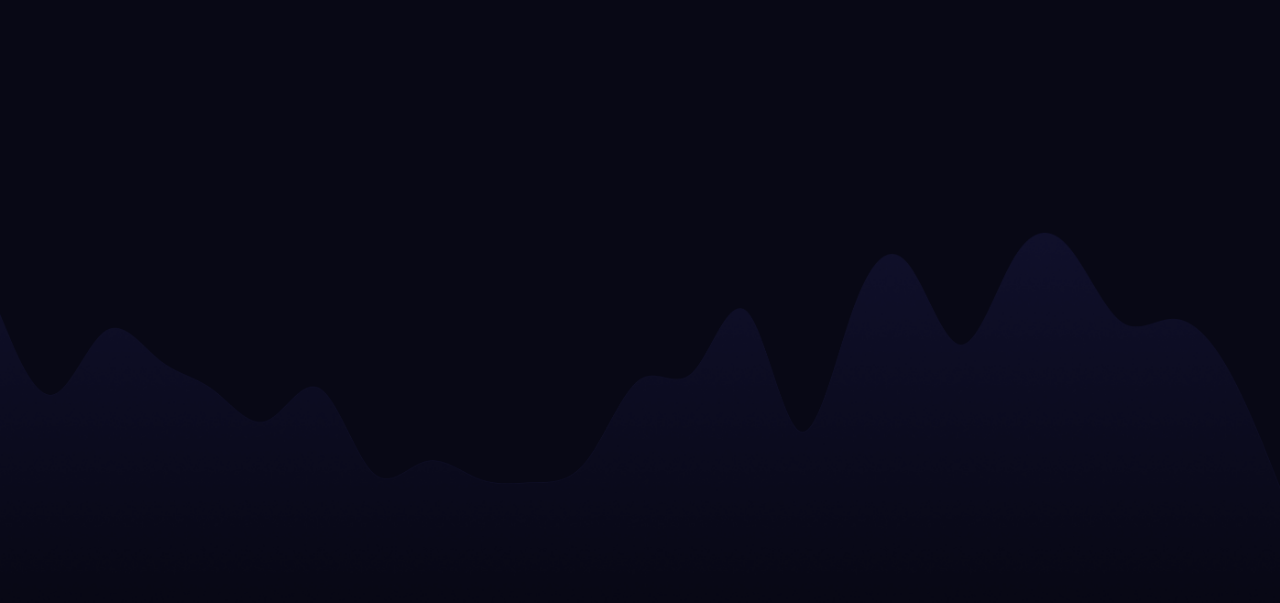
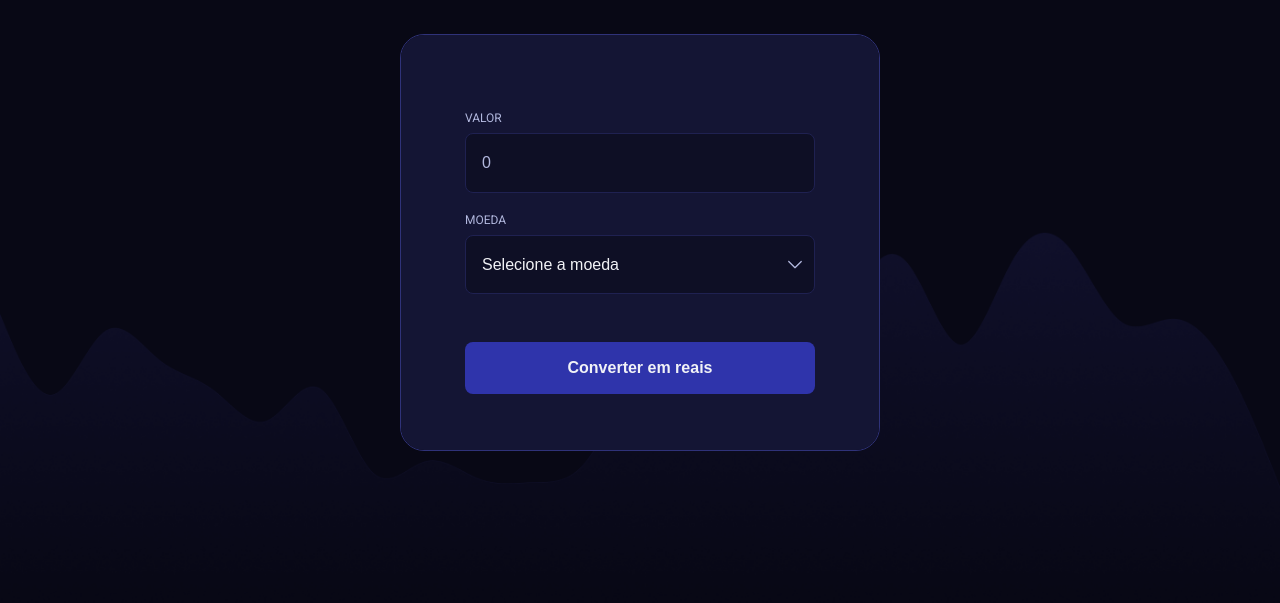
Before and after one commit to HeitorDeLimma/projeto-convert, a plain HTML site: page index.html in a window 1280 px wide. Shown: the part 197-800 px from the top of the page. Drawn offline with Linux system fonts and the light colour scheme.

Commit message:
Finalizando css

```diff
--- a/index.html
+++ b/index.html
@@ -13,8 +13,9 @@
 
   <link href="https://fonts.googleapis.com/css2?family=IBM+Plex+Mono&family=Roboto:wght@400;500;700&display=swap"
     rel="stylesheet"
-  />
+    />
 </head>
+
 <body>
   <img src="./assets/logo.svg" alt="Convert logo">
 
@@ -23,7 +24,7 @@
       <label for="amount">valor</label>
       <input type="text" name="amount" id="amount" placeholder="0" required>
 
-      <label for="">moeda</label>
+      <label for="currency">moeda</label>
       <select name="currency" id="currency">
         <option value="" disabled selected hidden>Selecione a moeda</option>
         <option value="USD">Dólar Americano</option>
--- a/style.css
+++ b/style.css
@@ -9,10 +9,145 @@
   font-size: 16px;
 }
 
+::-webkit-scrollbar {
+  width: 8px;
+}
+
+::-webkit-scrollbar-track {
+  background-color: #1f2151;
+}
+
+::-webkit-scrollbar-thumb {
+  background-color: #2f3279;
+}
+
 body {
   width: 100%;
   height: 100vh;
 
   background-image: url(./assets/bg.png);
   background-size: contain;
+
+  display: flex;
+  align-items: center;
+  justify-content: center;
+  flex-direction: column;
+
+  gap: 3.12rem;
+
+  color: #f1f2f6;
 }
+
+main {
+  width: 480px;
+  border-radius: 1.5rem;
+
+  border: 1px solid #2f3279;
+  overflow-y: hidden;
+}
+
+form {
+  background-color: #141534;
+
+  display: flex;
+  flex-direction: column;
+
+  padding: 3.5rem 4rem;
+}
+
+label {
+  font-size: 0.75rem;
+  color: #b2b8de;
+  text-transform: uppercase;
+  margin-bottom: .5rem;
+  margin-top: 1.25rem;
+}
+
+input, select {
+  outline: 0;
+
+  color: #f1f2f6;
+  border: 1px solid #1f2151;
+  border-radius: .5rem;
+
+  background-color: #0e0f25;
+  padding: 1.25rem 1rem;
+
+  font-size: 1rem;
+}
+
+select {
+  -moz-appearance: none;
+  -web-appearance: none;
+  appearance: none;
+
+  background: url(./assets/chevron-down.svg) no-repeat;
+  background-position: calc(100% - 0.75rem) center !important;
+  background-color: #0e0f25;
+
+  cursor: pointer;
+  font-size: 1rem;
+}
+
+input::placeholder,
+select:invalid,
+option {
+  color: #b2b8de;
+}
+
+button {
+  height: 3.25rem;
+
+  background-color: #2f34ab;
+
+  border: none;
+  border-radius: .5rem;
+
+  color: #f1f2f6;
+  font-size: 1rem;
+  font-weight: 600;
+  cursor: pointer;
+  transition: background-color 0.2s;
+
+  margin-top: 3rem;
+  outline: none;
+
+  &:hover {
+    background-color: #4a5dcd;
+  }
+
+  &:focus {
+    outline: 1.5px solid #4a5dcd;
+  }
+}
+
+footer {
+  background-color: #1f2151;
+  padding: 2.5rem;
+  max-height: 196px;
+
+  text-align: center;
+  display: none;
+
+  overflow-y: scroll;
+
+  & span {
+    color: #7d8dec;
+    font-size: 1rem;
+    font-family: "1BM Plex Mono", monospace;
+    margin-bottom: .5rem;
+    line-height: 1.25rem;
+  }
+
+  & h1 {
+    color: #f1f2f6;
+    font-weight: 700;
+    font-size: 2rem;
+    line-height: 3rem;
+    word-break: break-all;
+  }
+}
+
+.show-result {
+  display: block;
+}
```
